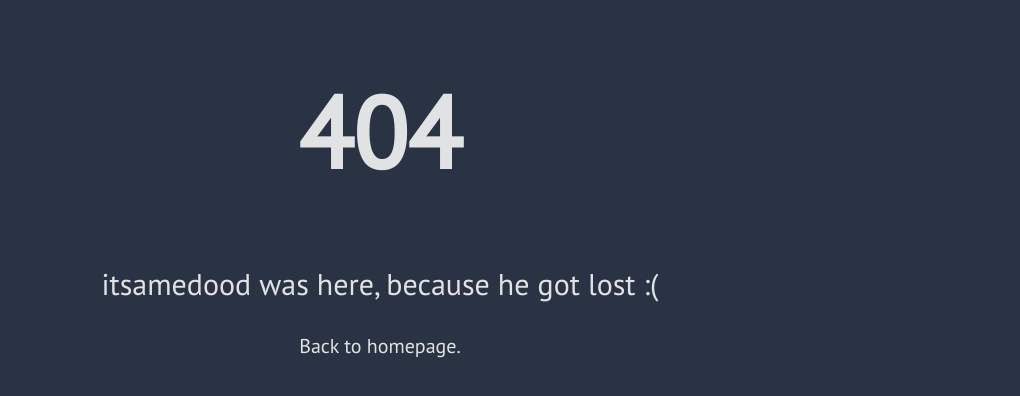
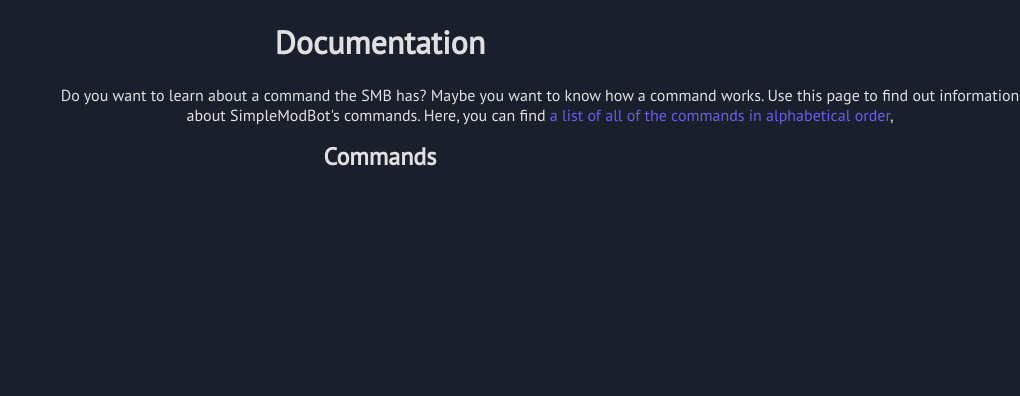
Before and after one commit to SimpleModBot/SimpleModBot-Dashboard, a React (Create React App) app: page /docs in a window 1280 px wide. Before the commit this address had no page. Shown: the top 396 px of the page, without its empty margins (260-1280 px from the left). Built offline with nearby package versions, Linux system fonts and the light colour scheme.

Commit message:
eeeeeeeee

```diff
--- a/src/App.tsx
+++ b/src/App.tsx
@@ -8,6 +8,7 @@
 
 import { Home } from './pages/Home';
 import { Menu } from './pages/Menu';
+import { Docs } from './pages/Docs';
 
 import { User, CacheUser, CacheGuild, CacheAdditional } from './pages/user';
 
@@ -28,6 +29,7 @@
 				<Route path='/*' element={<FourOhFour />} />
 				<Route path='/menu' element={<Menu />} />
 				<Route path='/about' element={<About />} />
+				<Route path="/docs" element={<Docs />} />
 
 				<Route path='/user' element={<User />} />
 				<Route path='/user/cache/user' element={<CacheUser />} />
@@ -45,7 +47,9 @@
 				<Route path='/guild/updatecc' element={<EditCC />} />
 				<Route path='/guild/delcc' element={<DeleteCC />} />
 				<Route path='/guild/listcc' element={<ListCC />} />
+
 			</Routes>
+
 		</React.StrictMode>
 	);
 }
--- a/src/components/Appbar.tsx
+++ b/src/components/Appbar.tsx
@@ -52,15 +52,15 @@
 				src={`https://cdn.discordapp.com/icons/${cguild.id}/${cguild.icon}.webp?size=128`}
 				alt='guild-icon'
 			></img>
-			<Link to='/menu' id='1' style={{ fontSize: '20px', padding: '1px 0px' }}>
+			<Link to='/menu' id='1' style={{ fontSize: '17px', paddingLeft: '15px', textAlign: 'right'}}>
 				Configuring {cguild.name}
 			</Link>
 
-			<Link to='/' id='home' style={{ position: 'relative', left: `0px`, padding: '1px 0px' }}>
+			<Link to='/' id='home' style={{ position: 'relative', justifySelf: 'center', padding: '1px 0px',}}>
 				Home
 			</Link>
 
-			<Link to='/user/' style={{ fontSize: '20px', marginLeft: 'auto', padding: '1px 0px' }}>
+			<Link to='/user/' style={{ fontSize: '17px', marginLeft: 'auto', paddingRight: '15px', textAlign: 'left' }}>
 				{cuser.username}
 			</Link>
 			<img
@@ -72,7 +72,8 @@
 					justifySelf: 'right',
 				}}
 				src={`https://cdn.discordapp.com/avatars/${cuser.id}/${cuser.avatar}.png?size=128`}
-				alt='user-icon'
+				alt='????'
+
 			></img>
 		</div>
 	);
--- a/src/components/UserBar.tsx
+++ b/src/components/UserBar.tsx
@@ -41,7 +41,7 @@
 				Home
 			</Link>
 
-			<Link to='/user/' style={{ fontSize: '20px', marginLeft: 'auto', padding: '1px 0px' }}>
+			<Link to='/user/' style={{ fontSize: '17px', marginLeft: 'auto', paddingRight: '15px', textAlign: 'left' }}>
 				{cuser.username}
 			</Link>
 			<img
--- a/src/index.css
+++ b/src/index.css
@@ -3,7 +3,7 @@
 body {
   margin: 0;
   color: whitesmoke;
-  background-color: #2a3344;
+  background-color: #1a202b;
   opacity: 0.9;
   height: 100%;
   font-family: "PT Sans", sans-serif;
@@ -21,10 +21,23 @@
 }
 
 a:visited {
-  color: #5757e7
+  color: whitesmoke;
 }
 
 a:hover {
   transition-duration: 250ms;
   text-decoration: underline;
 }
+
+/* Highlight text */
+@keyframes id-target-highlight {
+  0% { background-color: rgba(255,255,255,0.8); }
+  100% { background-color: rgba(255,255,255,0); }
+}
+
+:target {
+  animation-name: id-target-highlight;
+  animation-iteration-count: 1;
+  animation-duration: 1000ms;
+  scroll-behavior: smooth;
+}
--- /dev/null
+++ b/src/pages/Docs.tsx
@@ -0,0 +1,37 @@
+import { Appbar } from "../components/Appbar";
+import { InputField } from "../utils/styles";
+
+export function Docs() {
+    return (
+        <div>
+            <div className="searchContainer">
+
+            </div>
+            <h1 style={{ textAlign: "center" }}>Documentation</h1>
+            <div style={{
+                maxWidth: "1000px",
+                marginLeft: "25%"
+            }}>
+                <p style={{ textAlign: "center" }}>
+                    Do you want to learn about a command the SMB has?
+                    Maybe you want to know how a command works.
+                    Use this page to find out information about SimpleModBot's commands. Here, you can find
+                    <a href="#abc"  style={{
+                        color: "#7265ff",
+                    }}> a list of all of the commands in alphabetical order
+                    </a>,
+                </p>
+            </div>
+                <h2 id="abc" style={{
+                textAlign: "center",
+                width: "fit-content",
+                margin: "auto",
+            }}>Commands</h2>
+            <div style={{
+                display: "flex",
+            }}>
+
+            </div>
+        </div>
+    );
+}
--- a/src/pages/Home.tsx
+++ b/src/pages/Home.tsx
@@ -81,7 +81,7 @@
 				</HomeButton>
 				<HomeButton
 					onClick={() => {
-						window.location.href = 'https://discord.gg/49KeKwXc8g';
+						window.open('https://discord.gg/49KeKwXc8g', '_blank');
 					}}
 				>
 					<FaQuestionCircle size={45} />
--- a/src/pages/other.tsx
+++ b/src/pages/other.tsx
@@ -35,6 +35,7 @@
 		'The requested page does not exist or is not implemented.',
 		'Makefile > CMake',
 		'Why does DEATH\'s keyboard scream at me??', // seriously wtf
+		"Stanford47 still thinks that C++ is better than TS or JS. (can you stop removing this one pls :p)"
 	];
 
 	return messages[~~(Math.random() * messages.length)];
--- a/src/pages/user.tsx
+++ b/src/pages/user.tsx
@@ -237,9 +237,16 @@
 						>
 							Log out
 						</TextButton>
+						<TextButton>
+							Disable Particles
+						</TextButton>
 					</Grid>
 				</CategoryContainer>
 			</Container>
+
+			<div>
+				<a href='/'>Home</a>
+			</div>
 		</div>
 	);
 }
```
Also changed, not shown: 1 other file (tests, documents, lock files or other folders).
